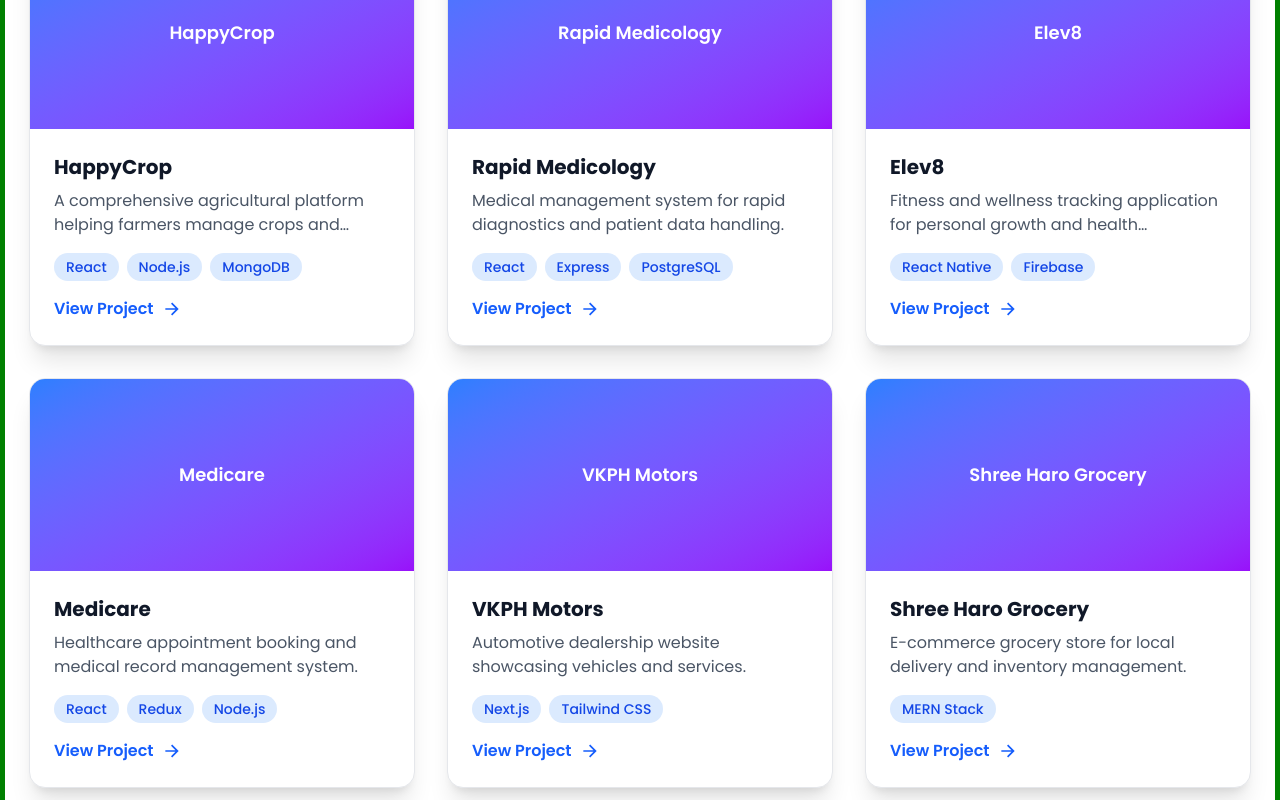
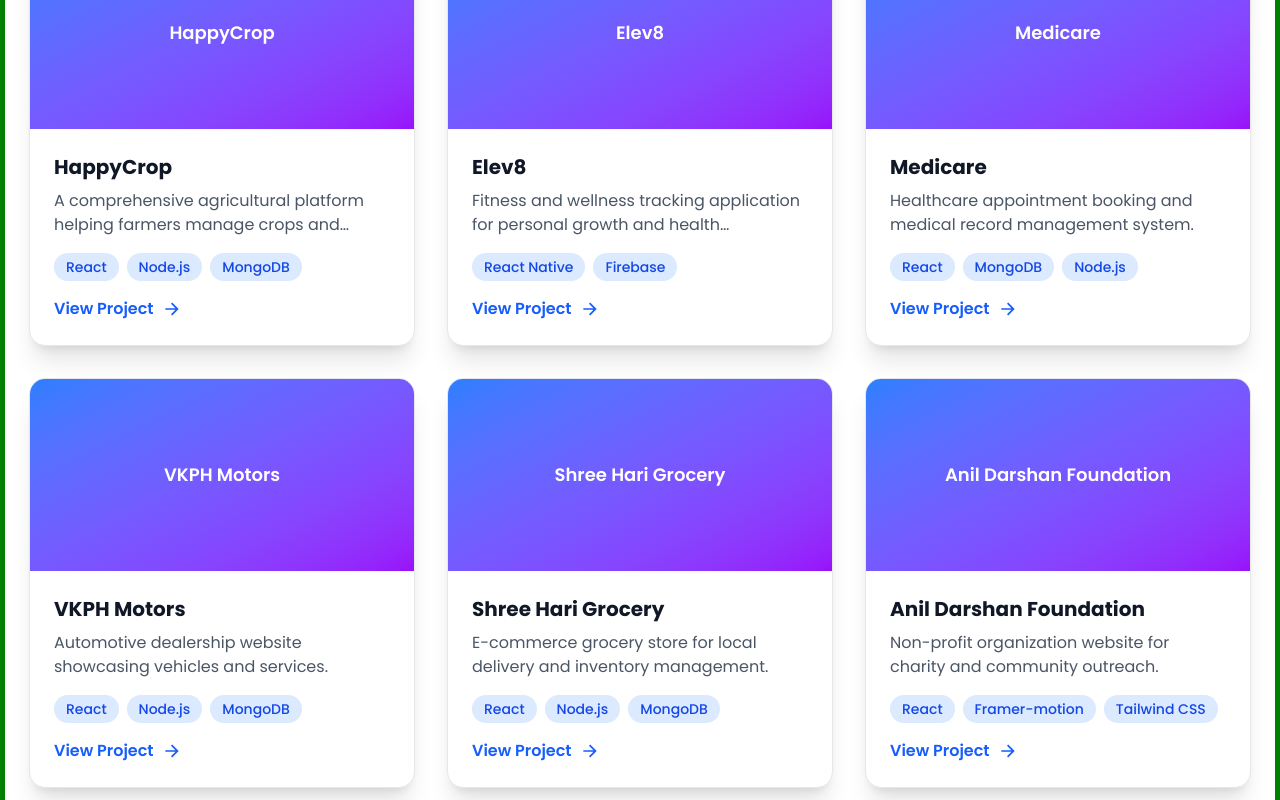
Before and after one commit to ShivamFD/my-dev-portfolio, a React (Vite) app: page / in a window 1280 px wide. Shown: the part 2260-3060 px from the top of the page. Built offline with nearby package versions, Linux system fonts and the light colour scheme.

Commit message:
chore : updates data

```diff
--- a/src/data/project.js
+++ b/src/data/project.js
@@ -6,19 +6,19 @@ export const projectsData = [
     image: "/project1.jpg",
     technologies: ["React", "Node.js", "MongoDB"],
     githubLink: "#",
-    liveLink: "#",
+    liveLink: "https://happycrop.in/",
     featured: true
   },
-  {
-    id: 2,
-    title: "Rapid Medicology",
-    description: "Medical management system for rapid diagnostics and patient data handling.",
-    image: "/project2.jpg",
-    technologies: ["React", "Express", "PostgreSQL"],
-    githubLink: "#",
-    liveLink: "#",
-    featured: true
-  },
+  // {
+  //   id: 2,
+  //   title: "Rapid Medicology",
+  //   description: "Medical management system for rapid diagnostics and patient data handling.",
+  //   image: "/project2.jpg",
+  //   technologies: ["React", "Express", "PostgreSQL"],
+  //   githubLink: "#",
+  //   liveLink: "#",
+  //   featured: true
+  // },
   {
     id: 3,
     title: "Elev8",
@@ -26,7 +26,7 @@ export const projectsData = [
     image: "/project3.jpg",
     technologies: ["React Native", "Firebase"],
     githubLink: "#",
-    liveLink: "#",
+    liveLink: "https://elev8edge.com/",
     featured: true
   },
   {
@@ -34,9 +34,9 @@ export const projectsData = [
     title: "Medicare",
     description: "Healthcare appointment booking and medical record management system.",
     image: "/project4.jpg",
-    technologies: ["React", "Redux", "Node.js"],
+    technologies: ["React", "MongoDB", "Node.js"],
     githubLink: "#",
-    liveLink: "#",
+    liveLink: "https://medicare.stellarabodes.in/",
     featured: false
   },
   {
@@ -44,17 +44,17 @@ export const projectsData = [
     title: "VKPH Motors",
     description: "Automotive dealership website showcasing vehicles and services.",
     image: "/project1.jpg",
-    technologies: ["Next.js", "Tailwind CSS"],
+    technologies: ["React", "Node.js", "MongoDB"],
     githubLink: "#",
     liveLink: "https://vkphmotors.com",
     featured: false
   },
   {
     id: 6,
-    title: "Shree Haro Grocery",
+    title: "Shree Hari Grocery",
     description: "E-commerce grocery store for local delivery and inventory management.",
     image: "/project2.jpg",
-    technologies: ["MERN Stack"],
+    technologies: ["React", "Node.js", "MongoDB"],
     githubLink: "#",
     liveLink: "#",
     featured: false
@@ -64,9 +64,9 @@ export const projectsData = [
     title: "Anil Darshan Foundation",
     description: "Non-profit organization website for charity and community outreach.",
     image: "/project3.jpg",
-    technologies: ["HTML", "CSS", "JavaScript"],
+    technologies: ["React", "Framer-motion", "Tailwind CSS"],
     githubLink: "#",
-    liveLink: "#",
+    liveLink: "https://aniildarrshanfoundation.com/",
     featured: false
   }
 ];
```
